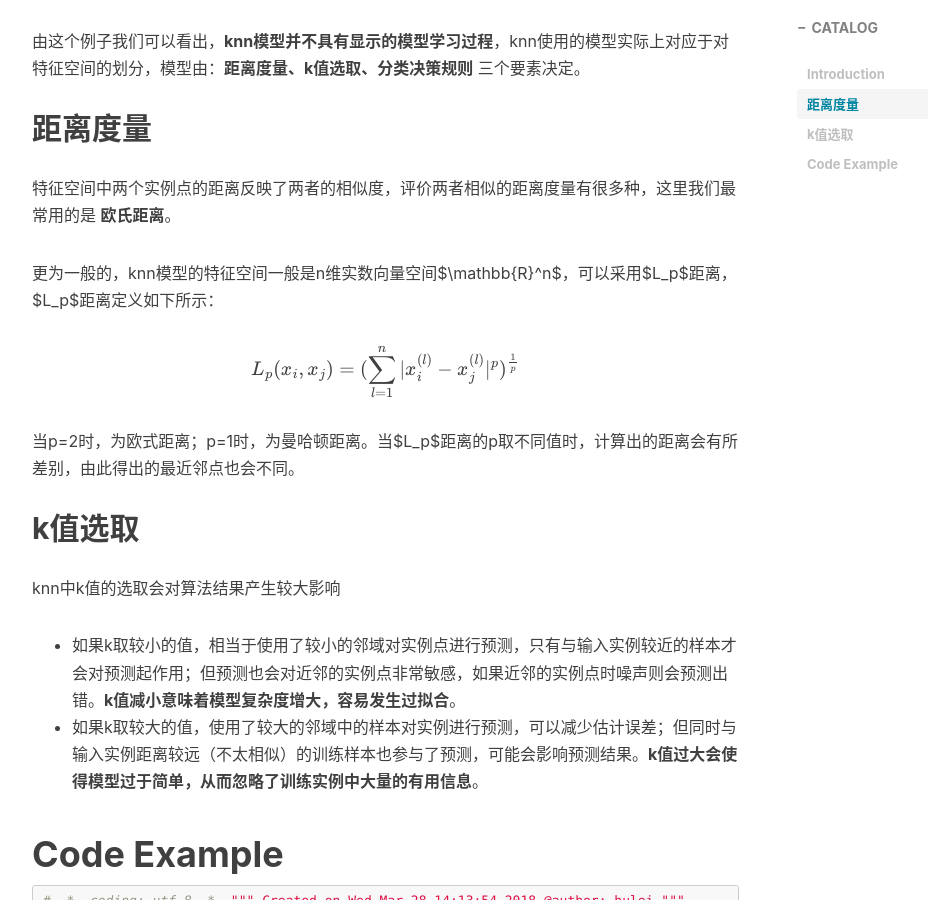
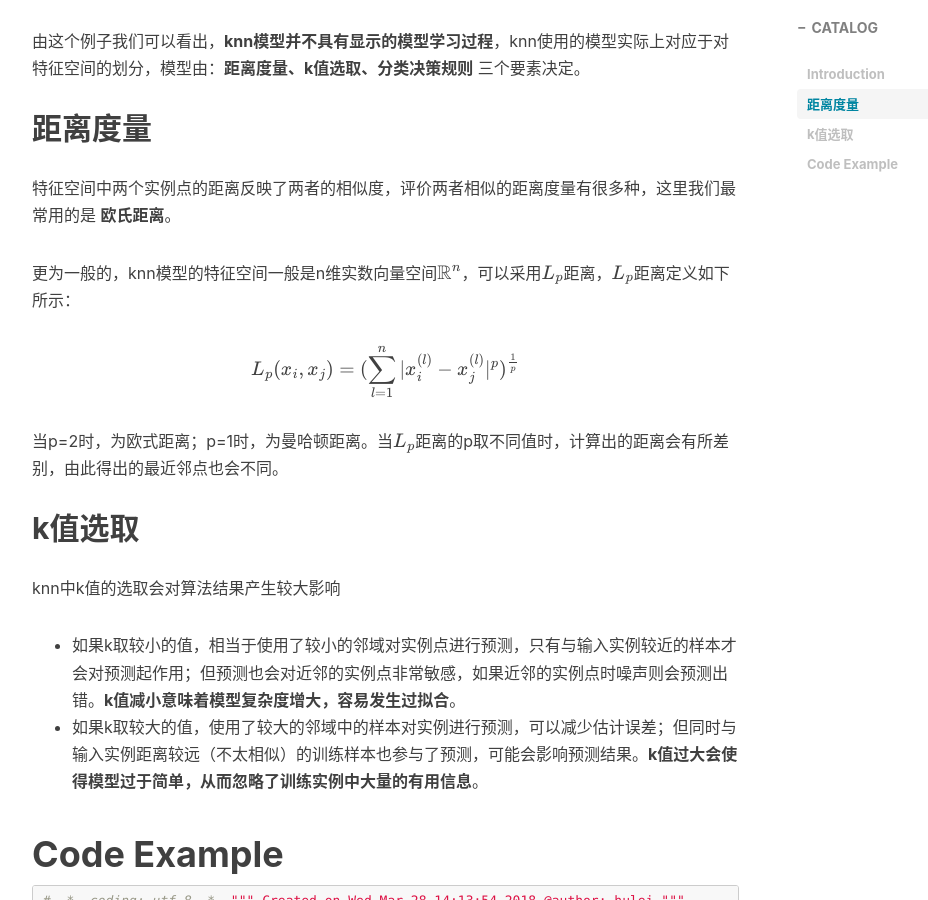
Before and after one commit to alistarhu/alistarhu.github.io, a Jekyll site: the page built from _posts/2018-03-29-Machine Learning-KNN.md, in a window 1280 px wide and 900 px high, scrolled down 1082 px. Shown: the whole window, without its empty margins (233-1161 px from the left). Built offline with Jekyll 4.4.1, drawn with Linux system fonts in a browser that asks for light colours; nearby versions of some CDN libraries; formulas are drawn with MathJax 3; comment, search, counter and statistics services are not loaded.

```diff
--- a/_posts/2018-03-29-Machine Learning-KNN.md
+++ b/_posts/2018-03-29-Machine Learning-KNN.md
@@ -25,11 +25,11 @@ tags:
 
 特征空间中两个实例点的距离反映了两者的相似度，评价两者相似的距离度量有很多种，这里我们最常用的是 **欧氏距离**。
 
-更为一般的，knn模型的特征空间一般是n维实数向量空间$\mathbb{R}^n$，可以采用$L_p$距离，$L_p$距离定义如下所示：
+更为一般的，knn模型的特征空间一般是n维实数向量空间$$\mathbb{R}^n$$，可以采用$$L_p$$距离，$$L_p$$距离定义如下所示：
 
 $$ L_p(x_i,x_j)=( \sum_{l=1}^n | x_i^{(l)} - x_j^{(l)} |^p )^{\frac{1}{p}} $$
 
-当p=2时，为欧式距离；p=1时，为曼哈顿距离。当$L_p$距离的p取不同值时，计算出的距离会有所差别，由此得出的最近邻点也会不同。
+当p=2时，为欧式距离；p=1时，为曼哈顿距离。当$$L_p$$距离的p取不同值时，计算出的距离会有所差别，由此得出的最近邻点也会不同。
 
 ## k值选取
 
```
